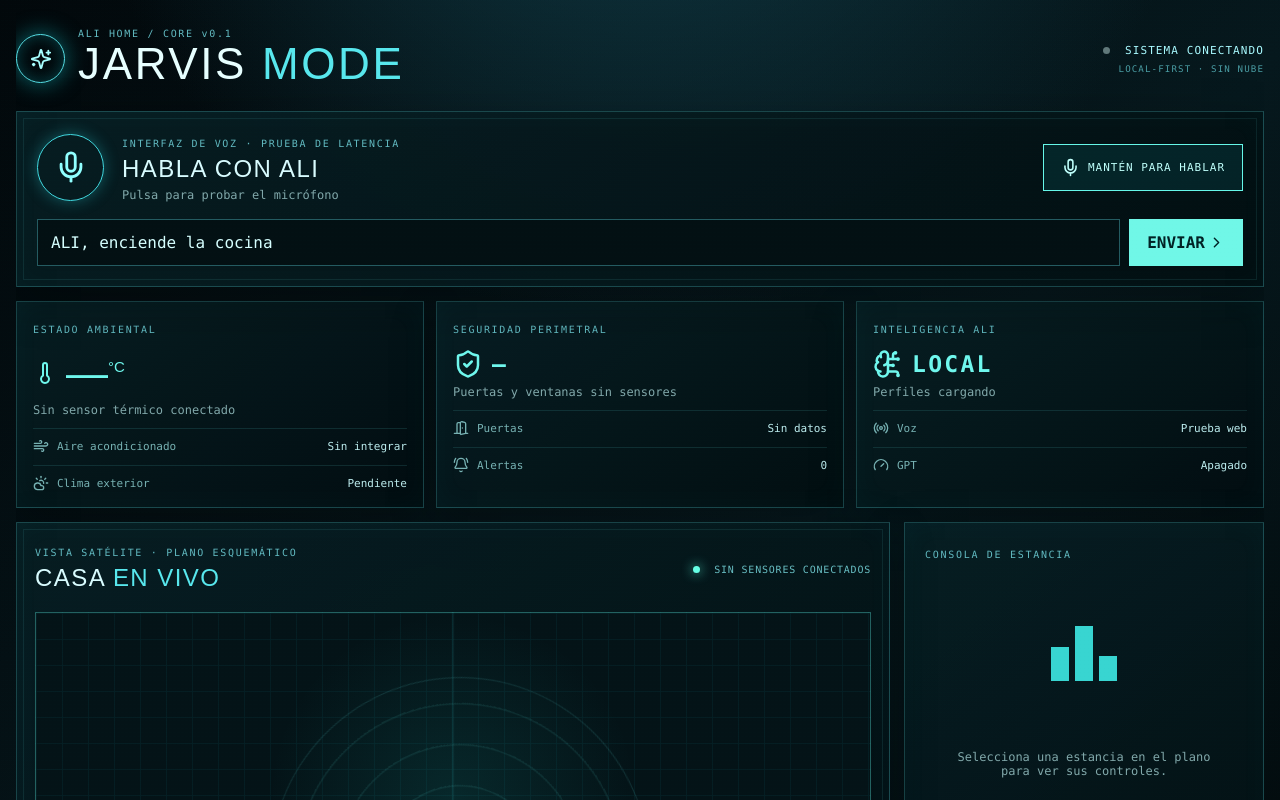
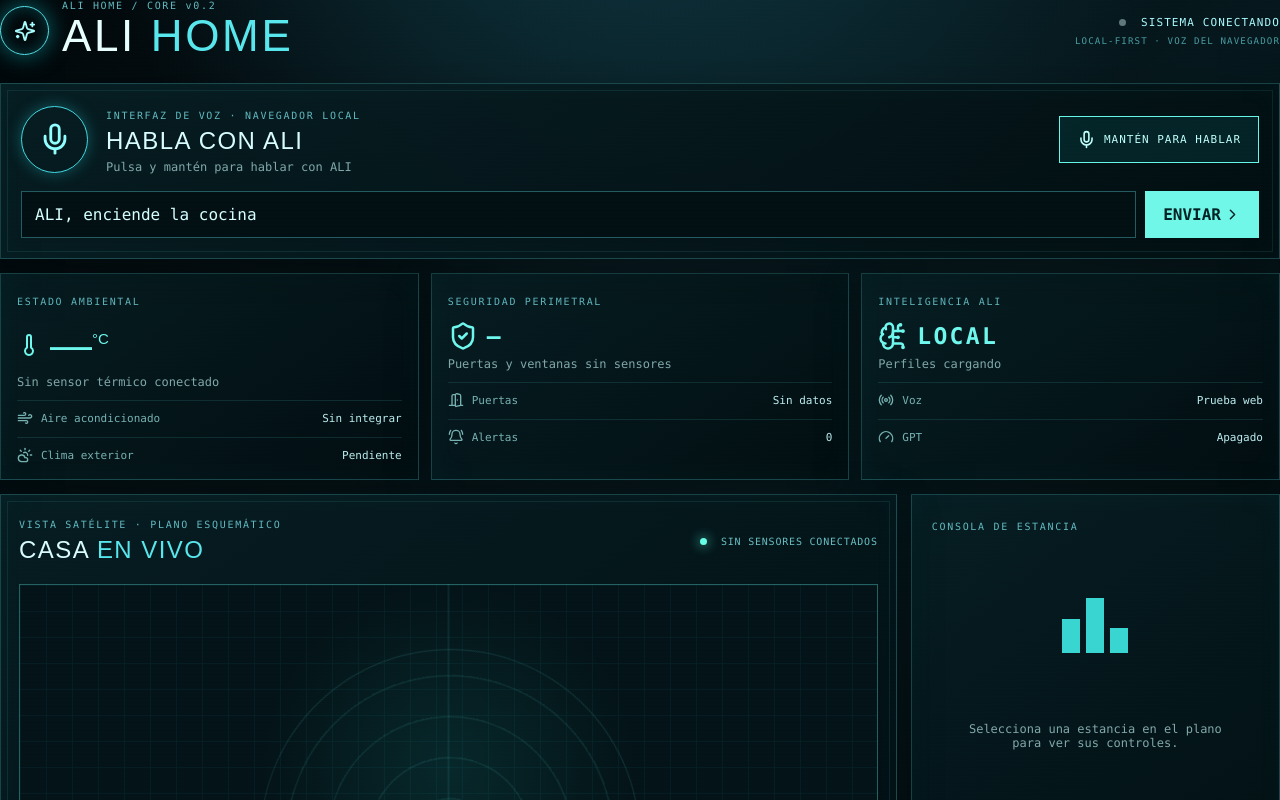
Before and after one commit to hasu-coder/ali-home, a React (Vite) app in the folder frontend/: page / in a window 1280 px wide. Shown: the top 800 px of the page. Built offline with nearby package versions, Linux system fonts and the light colour scheme; no server answers.

Commit message:
Add secure low-cost ALI voice integration

```diff
--- a/frontend/src/main.tsx
+++ b/frontend/src/main.tsx
@@ -5,7 +5,7 @@ import {
   Flame, Gauge, Lightbulb, Mic, MicOff, Radio, ShieldCheck, Sparkles, Thermometer,
   Volume2, Wind
 } from "lucide-react";
-import { apiGet, apiPost } from "./api/client";
+import { apiGet, apiPost, apiPostBlob, apiPostForm } from "./api/client";
 import "./styles/app.css";
 
 type UserProfile = { username: string; display_name: string; role: string };
@@ -13,8 +13,34 @@ type Room = { key: string; name: string; floor: string; has_voice_point: boolean
 type Pet = { key: string; name: string; species: string; home_state: string; last_known_room?: string | null };
 type ActivityItem = { id: number; event_type: string; summary: string; actor?: string; level: number; created_at: string };
 type Usage = { daily_spend: number; monthly_spend: number; daily_limit: number; monthly_limit: number; enabled: boolean };
-type Status = { status: string; home_assistant: { enabled: boolean; reachable: boolean }; database: { rooms: number } };
-type SpeechRecognitionLike = { lang: string; interimResults: boolean; continuous: boolean; onresult: ((event: any) => void) | null; onerror: (() => void) | null; onend: (() => void) | null; start: () => void; stop: () => void };
+type VoiceStatus = { transcription_available: boolean; tts_available: boolean; max_seconds: number; transcription_model: string };
+type Status = {
+  status: string;
+  home_assistant: { enabled: boolean; reachable: boolean };
+  database: { rooms: number };
+  voice?: VoiceStatus;
+};
+type AssistantResult = {
+  conversation_id: string;
+  response: string;
+  used_remote_llm: boolean;
+  estimated_cost: number;
+};
+type VoiceTurnResult = AssistantResult & {
+  transcript: string;
+  transcription_model: string;
+  transcription_estimated_cost: number;
+};
+type SpeechRecognitionLike = {
+  lang: string;
+  interimResults: boolean;
+  continuous: boolean;
+  onresult: ((event: any) => void) | null;
+  onerror: (() => void) | null;
+  onend: (() => void) | null;
+  start: () => void;
+  stop: () => void;
+};
 
 declare global {
   interface Window {
@@ -43,44 +69,89 @@ function App() {
   const [input, setInput] = useState("ALI, enciende la cocina");
   const [reply, setReply] = useState("");
   const [selectedRoom, setSelectedRoom] = useState<string | null>(null);
+  const [conversationId, setConversationId] = useState<string | null>(null);
   const [isListening, setIsListening] = useState(false);
-  const [voiceNotice, setVoiceNotice] = useState("Pulsa para probar el micrófono");
+  const [isVoiceProcessing, setIsVoiceProcessing] = useState(false);
+  const [voiceNotice, setVoiceNotice] = useState("Pulsa y mantén para hablar con ALI");
   const [latency, setLatency] = useState<number | null>(null);
   const recognition = useRef<SpeechRecognitionLike | null>(null);
+  const recorder = useRef<MediaRecorder | null>(null);
+  const recordingStream = useRef<MediaStream | null>(null);
 
   async function refresh() {
     const [nextStatus, nextUsers, nextRooms, nextPets, nextActivity, nextUsage] = await Promise.all([
       apiGet<Status>("/api/status"), apiGet<UserProfile[]>("/api/users"), apiGet<Room[]>("/api/rooms"),
       apiGet<Pet[]>("/api/pets"), apiGet<ActivityItem[]>("/api/activity"), apiGet<Usage>("/api/usage/openai")
     ]);
-    setStatus(nextStatus); setUsers(nextUsers); setRooms(nextRooms); setPets(nextPets); setActivity(nextActivity); setUsage(nextUsage);
+    setStatus(nextStatus);
+    setUsers(nextUsers);
+    setRooms(nextRooms);
+    setPets(nextPets);
+    setActivity(nextActivity);
+    setUsage(nextUsage);
   }
 
   useEffect(() => { refresh().catch(console.error); }, []);
   const selected = rooms.find((room) => room.key === selectedRoom);
   const voiceRooms = useMemo(() => rooms.filter((room) => room.has_voice_point), [rooms]);
+  const apiTranscriptionAvailable = Boolean(status?.voice?.transcription_available);
+  const apiTtsAvailable = Boolean(status?.voice?.tts_available);
+
+  function speakWithBrowser(text: string) {
+    if (!("speechSynthesis" in window)) return;
+    window.speechSynthesis.cancel();
+    const utterance = new SpeechSynthesisUtterance(text);
+    utterance.lang = "es-ES";
+    utterance.rate = 1.06;
+    window.speechSynthesis.speak(utterance);
+  }
+
+  async function speakReply(text: string) {
+    if (apiTtsAvailable) {
+      try {
+        const blob = await apiPostBlob("/api/voice/speech", { text });
+        const audioUrl = URL.createObjectURL(blob);
+        const audio = new Audio(audioUrl);
+        audio.addEventListener("ended", () => URL.revokeObjectURL(audioUrl), { once: true });
+        await audio.play();
+        return;
+      } catch (error) {
+        console.warn("OpenAI TTS unavailable; using browser voice", error);
+      }
+    }
+    speakWithBrowser(text);
+  }
+
+  function showReply(result: AssistantResult, elapsed: number, source: "texto" | "voz") {
+    setConversationId(result.conversation_id);
+    setLatency(elapsed);
+    setReply(result.response);
+    setVoiceNotice(`ALI respondió por ${source} en ${elapsed} ms · ${result.used_remote_llm ? "modelo remoto" : "modo local"}`);
+    void speakReply(result.response);
+    refresh().catch(console.error);
+  }
 
   async function askAli(text = input) {
     if (!text.trim()) return;
     const start = performance.now();
-    const result = await apiPost<{ response: string; used_remote_llm: boolean; estimated_cost: number }>("/api/ask", {
-      text, probable_user: "ismael", room_key: selectedRoom || "cocina_salon"
-    });
-    const elapsed = Math.round(performance.now() - start);
-    setLatency(elapsed);
-    setReply(result.response);
-    setVoiceNotice(`ALI respondió en ${elapsed} ms · ${result.used_remote_llm ? "modo remoto" : "modo local"}`);
-    if ("speechSynthesis" in window) {
-      window.speechSynthesis.cancel();
-      window.speechSynthesis.speak(new SpeechSynthesisUtterance(result.response));
+    try {
+      const result = await apiPost<AssistantResult>("/api/ask", {
+        text,
+        conversation_id: conversationId,
+        probable_user: "ismael",
+        room_key: selectedRoom || "cocina_salon"
+      });
+      showReply(result, Math.round(performance.now() - start), "texto");
+    } catch (error) {
+      console.error(error);
+      setVoiceNotice("ALI no ha podido procesar la frase. Comprueba que el sistema está operativo.");
     }
-    await refresh();
   }
 
-  function startVoice() {
+  function startBrowserVoice() {
     const Recognition = window.SpeechRecognition || window.webkitSpeechRecognition;
     if (!Recognition) {
-      setVoiceNotice("Este navegador no ofrece reconocimiento de voz. Prueba Chrome o Safari.");
+      setVoiceNotice("Este navegador no ofrece reconocimiento de voz. Activa la API de voz o prueba Chrome/Safari.");
       return;
     }
     const instance = new Recognition();
@@ -92,50 +163,158 @@ function App() {
       const text = event.results[0][0].transcript;
       setInput(text);
       setVoiceNotice(`Reconocido: “${text}”`);
-      askAli(text).catch(() => setVoiceNotice("ALI no ha podido procesar la frase."));
+      void askAli(text);
     };
     instance.onerror = () => setVoiceNotice("No he podido oírte. Revisa el permiso de micrófono.");
     instance.onend = () => setIsListening(false);
+    try {
+      instance.start();
+      setIsListening(true);
+      setVoiceNotice("Escuchando con el reconocimiento del navegador…");
+    } catch (error) {
+      console.error(error);
+      setVoiceNotice("El micrófono ya está en uso o no tiene permiso.");
+    }
+  }
+
+  async function sendVoiceRecording(audio: Blob) {
+    setIsVoiceProcessing(true);
+    setVoiceNotice("Transcribiendo de forma segura…");
+    const form = new FormData();
+    form.append("file", audio, "ali-voice.webm");
+    if (conversationId) form.append("conversation_id", conversationId);
+    form.append("probable_user", "ismael");
+    form.append("room_key", selectedRoom || "cocina_salon");
+    const start = performance.now();
+    try {
+      const result = await apiPostForm<VoiceTurnResult>("/api/voice/turn", form);
+      setInput(result.transcript);
+      showReply(result, Math.round(performance.now() - start), "voz");
+    } catch (error) {
+      console.error(error);
+      setVoiceNotice("No he podido transcribir esta frase. Prueba de nuevo o usa el modo de navegador.");
+    } finally {
+      setIsVoiceProcessing(false);
+      setIsListening(false);
+    }
+  }
+
+  async function startApiVoice() {
+    if (!navigator.mediaDevices?.getUserMedia || typeof MediaRecorder === "undefined") {
+      startBrowserVoice();
+      return;
+    }
+    const stream = await navigator.mediaDevices.getUserMedia({
+      audio: { echoCancellation: true, noiseSuppression: true, autoGainControl: true }
+    });
+    recordingStream.current = stream;
+    const preferredMimeType = ["audio/webm;codecs=opus", "audio/webm", "audio/ogg;codecs=opus"]
+      .find((mimeType) => MediaRecorder.isTypeSupported(mimeType));
+    const instance = preferredMimeType ? new MediaRecorder(stream, { mimeType: preferredMimeType }) : new MediaRecorder(stream);
+    const chunks: Blob[] = [];
+    const responseMimeType = instance.mimeType || preferredMimeType || "audio/webm";
+    recorder.current = instance;
+    instance.ondataavailable = (event) => {
+      if (event.data.size > 0) chunks.push(event.data);
+    };
+    instance.onerror = () => setVoiceNotice("Se ha interrumpido la grabación. Prueba otra vez.");
+    instance.onstop = () => {
+      recorder.current = null;
+      recordingStream.current?.getTracks().forEach((track) => track.stop());
+      recordingStream.current = null;
+      const audio = new Blob(chunks, { type: responseMimeType });
+      if (!audio.size) {
+        setIsListening(false);
+        setVoiceNotice("No he recibido audio. Revisa el permiso de micrófono.");
+        return;
+      }
+      void sendVoiceRecording(audio);
+    };
     instance.start();
     setIsListening(true);
-    setVoiceNotice("Escuchando… habla ahora");
+    setVoiceNotice(`Escuchando con OpenAI · máximo ${status?.voice?.max_seconds || 20} segundos`);
   }
 
-  function stopVoice() { recognition.current?.stop(); }
+  function startVoice() {
+    if (isListening || isVoiceProcessing) return;
+    if (apiTranscriptionAvailable) {
+      startApiVoice().catch((error) => {
+        console.error(error);
+        setVoiceNotice("No he podido abrir el micrófono para la API. Probando el reconocimiento del navegador…");
+        startBrowserVoice();
+      });
+      return;
+    }
+    startBrowserVoice();
+  }
+
+  function stopVoice() {
+    if (recorder.current && recorder.current.state !== "inactive") {
+      recorder.current.stop();
+      return;
+    }
+    recognition.current?.stop();
+  }
+
   function commandFor(room: Room, action: string) {
     const text = `ALI, ${action} ${room.name.toLowerCase()}`;
-    setInput(text); askAli(text).catch(console.error);
+    setInput(text);
+    void askAli(text);
   }
 
-  return <main className="jarvis-shell">
+  return <main className="ali-shell">
     <div className="scanlines" />
     <header className="hud-header">
-      <div className="brand"><span className="brand-orb"><Sparkles size={22} /></span><div><p>ALI HOME / CORE v0.1</p><h1>JARVIS <em>MODE</em></h1></div></div>
-      <div className="header-status"><span className={status?.status === "ok" ? "pulse-dot online" : "pulse-dot"} /> SISTEMA {status?.status === "ok" ? "OPERATIVO" : "CONECTANDO"}<small>LOCAL-FIRST · SIN NUBE</small></div>
+      <div className="brand"><span className="brand-orb"><Sparkles size={22} /></span><div><p>ALI HOME / CORE v0.2</p><h1>ALI <em>HOME</em></h1></div></div>
+      <div className="header-status"><span className={status?.status === "ok" ? "pulse-dot online" : "pulse-dot"} /> SISTEMA {status?.status === "ok" ? "OPERATIVO" : "CONECTANDO"}<small>LOCAL-FIRST · {apiTranscriptionAvailable ? "VOZ API PRIVADA" : "VOZ DEL NAVEGADOR"}</small></div>
     </header>
 
     <section className="command-deck panel-glow">
       <div className="voice-core">
-        <div className={`voice-ring ${isListening ? "listening" : ""}`}><Mic size={34} /></div>
-        <div><span className="eyebrow">INTERFAZ DE VOZ · PRUEBA DE LATENCIA</span><h2>{isListening ? "TE ESCUCHO" : "HABLA CON ALI"}</h2><p>{voiceNotice}</p></div>
-        <button className="talk-button" onMouseDown={startVoice} onMouseUp={stopVoice} onMouseLeave={stopVoice} onTouchStart={startVoice} onTouchEnd={stopVoice} aria-label="Mantén pulsado para hablar">
-          {isListening ? <MicOff size={19} /> : <Mic size={19} />} {isListening ? "SOLTAR" : "MANTÉN PARA HABLAR"}
+        <div className={`voice-ring ${isListening || isVoiceProcessing ? "listening" : ""}`}><Mic size={34} /></div>
+        <div><span className="eyebrow">INTERFAZ DE VOZ · {apiTranscriptionAvailable ? "OPENAI SEGURO" : "NAVEGADOR LOCAL"}</span><h2>{isVoiceProcessing ? "PROCESANDO" : isListening ? "TE ESCUCHO" : "HABLA CON ALI"}</h2><p>{voiceNotice}</p></div>
+        <button
+          className="talk-button"
+          disabled={isVoiceProcessing}
+          onPointerDown={(event) => {
+            if (event.button !== 0) return;
+            event.currentTarget.setPointerCapture(event.pointerId);
+            startVoice();
+          }}
+          onPointerUp={stopVoice}
+          onPointerCancel={stopVoice}
+          onKeyDown={(event) => {
+            if ((event.key === " " || event.key === "Enter") && !event.repeat) {
+              event.preventDefault();
+              startVoice();
+            }
+          }}
+          onKeyUp={(event) => {
+            if (event.key === " " || event.key === "Enter") {
+              event.preventDefault();
+              stopVoice();
+            }
+          }}
+          aria-label="Mantén pulsado para hablar con ALI"
+          aria-pressed={isListening}
+        >
+          {isListening ? <MicOff size={19} /> : <Mic size={19} />} {isVoiceProcessing ? "PROCESANDO…" : isListening ? "SOLTAR PARA ENVIAR" : "MANTÉN PARA HABLAR"}
         </button>
       </div>
-      <div className="text-command"><input value={input} onChange={(event) => setInput(event.target.value)} onKeyDown={(event) => event.key === "Enter" && askAli().catch(console.error)} /><button onClick={() => askAli().catch(console.error)}>ENVIAR <ChevronRight size={17} /></button></div>
+      <div className="text-command"><input value={input} onChange={(event) => setInput(event.target.value)} onKeyDown={(event) => event.key === "Enter" && void askAli()} /><button onClick={() => void askAli()}>ENVIAR <ChevronRight size={17} /></button></div>
       {reply && <div className="ali-reply"><Volume2 size={18} /><div><span>ALI</span>{reply}</div>{latency !== null && <b>{latency} ms</b>}</div>}
     </section>
 
     <section className="overview-grid">
       <article className="telemetry panel-glow"><span className="eyebrow">ESTADO AMBIENTAL</span><div className="temp-value"><Thermometer /> <strong>—<sup>°C</sup></strong></div><p>Sin sensor térmico conectado</p><div className="telemetry-row"><Wind size={16} /> Aire acondicionado <b>Sin integrar</b></div><div className="telemetry-row"><CloudSun size={16} /> Clima exterior <b>Pendiente</b></div></article>
       <article className="telemetry panel-glow"><span className="eyebrow">SEGURIDAD PERIMETRAL</span><div className="security-number"><ShieldCheck size={30} /><strong>—</strong></div><p>Puertas y ventanas sin sensores</p><div className="telemetry-row"><DoorOpen size={16} /> Puertas <b>Sin datos</b></div><div className="telemetry-row"><BellRing size={16} /> Alertas <b>0</b></div></article>
-      <article className="telemetry panel-glow"><span className="eyebrow">INTELIGENCIA ALI</span><div className="security-number"><BrainCircuit size={30} /><strong>LOCAL</strong></div><p>{users.map((user) => user.display_name).join(" · ") || "Perfiles cargando"}</p><div className="telemetry-row"><Radio size={16} /> Voz <b>{voiceRooms.length ? "Punto previsto" : "Prueba web"}</b></div><div className="telemetry-row"><Gauge size={16} /> GPT <b>{usage?.enabled ? "Activo" : "Apagado"}</b></div></article>
+      <article className="telemetry panel-glow"><span className="eyebrow">INTELIGENCIA ALI</span><div className="security-number"><BrainCircuit size={30} /><strong>LOCAL</strong></div><p>{users.map((user) => user.display_name).join(" · ") || "Perfiles cargando"}</p><div className="telemetry-row"><Radio size={16} /> Voz <b>{apiTranscriptionAvailable ? "API privada" : voiceRooms.length ? "Punto previsto" : "Prueba web"}</b></div><div className="telemetry-row"><Gauge size={16} /> GPT <b>{usage?.enabled ? "Activo" : "Apagado"}</b></div></article>
     </section>
 
     <section className="home-grid">
       <article className="house-panel panel-glow"><div className="section-heading"><div><span className="eyebrow">VISTA SATÉLITE · PLANO ESQUEMÁTICO</span><h2>CASA <em>EN VIVO</em></h2></div><span className="house-live"><span className="pulse-dot online" /> {status?.home_assistant?.reachable ? "SENSORES EN LÍNEA" : "SIN SENSORES CONECTADOS"}</span></div>
         <div className="house-map">{rooms.map((room) => { const pos = roomPositions[room.key] || { x: 8, y: 8, w: 25, h: 20 }; return <button key={room.key} className={`map-room ${selectedRoom === room.key ? "selected" : ""}`} style={{ left: `${pos.x}%`, top: `${pos.y}%`, width: `${pos.w}%`, height: `${pos.h}%` }} onClick={() => setSelectedRoom(room.key)}><span>{room.name}</span><small>{room.has_voice_point ? "◉ VOZ" : "○ SIN VOZ"}</small></button>; })}<div className="map-radar" /></div>
-        <div className="map-legend"><span><Lightbulb size={14} /> Iluminación: pendiente</span><span><AirVent size={14} /> Clima: pendiente</span><span><Mic size={14} /> Micrófono: prueba web</span></div>
+        <div className="map-legend"><span><Lightbulb size={14} /> Iluminación: pendiente</span><span><AirVent size={14} /> Clima: pendiente</span><span><Mic size={14} /> Micrófono: {apiTranscriptionAvailable ? "API segura" : "prueba web"}</span></div>
       </article>
 
       <aside className="room-console panel-glow"><span className="eyebrow">CONSOLA DE ESTANCIA</span>{selected ? <><h2>{selected.name}</h2><p>{selected.floor} · {selected.has_voice_point ? "Punto de voz previsto" : "Sin punto de voz"}</p><div className="control-state"><Lightbulb /> Iluminación <b>Sin conectar</b></div><div className="control-state"><AirVent /> Aire acondicionado <b>Sin conectar</b></div><div className="control-state"><DoorOpen /> Puertas / ventanas <b>Sin sensor</b></div><div className="action-buttons"><button onClick={() => commandFor(selected, "enciende")}>ENCENDER</button><button onClick={() => commandFor(selected, "apaga")}>APAGAR</button></div></> : <div className="select-room"><HomeGlyph /><p>Selecciona una estancia en el plano para ver sus controles.</p></div>}<div className="pet-card"><Cat size={18} /><div><span>{pets[0]?.name || "CAT"}</span><b>{pets[0]?.home_state || "Sin datos"}</b></div></div></aside>
@@ -146,4 +325,5 @@ function App() {
 }
 
 function HomeGlyph() { return <div className="home-glyph"><span /><span /><span /></div>; }
+
 createRoot(document.getElementById("root")!).render(<App />);
```
